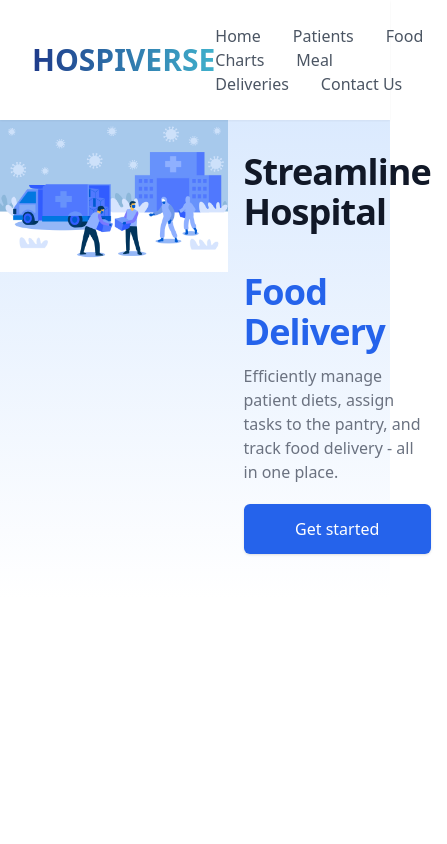
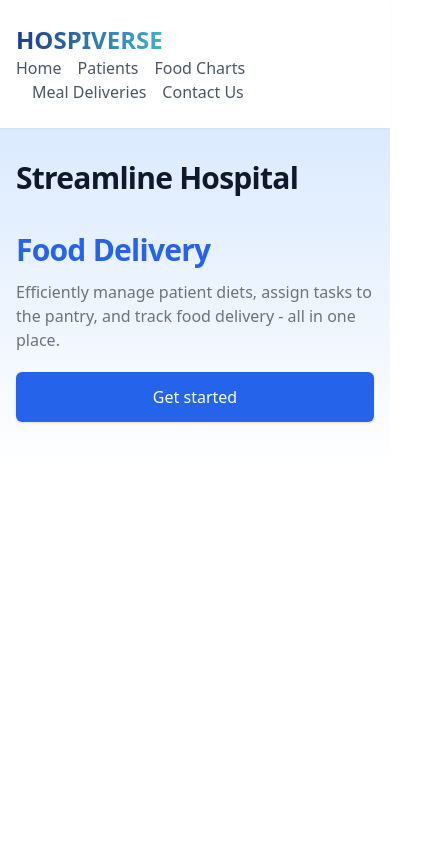
Before and after one commit to FaizanShaikhffx/Hospital_Food_Delivery_Management, a React (Vite) app in the folder frontend/: page /healthcare in a window 390 px wide. Shown: the top 844 px of the page, 447 px wide, since content can reach past the window. Built offline with nearby package versions, Linux system fonts and the light colour scheme; sample sign-in values are in the browser's storage.

Commit message:
fixing responsive issue in home page

```diff
--- a/frontend/src/components/HealthcarePage.jsx
+++ b/frontend/src/components/HealthcarePage.jsx
@@ -12,11 +12,11 @@ const HealthcarePage = () => {
 
   return (
     <div className="bg-white text-gray-800 min-h-screen bg-cover bg-center bg-fixed">
-      <header className="flex justify-between items-center px-8 py-6 bg-white/95 backdrop-blur-sm sticky top-0 z-50 shadow-sm">
-        <div className="text-3xl font-bold bg-gradient-to-r from-blue-900 to-[#40b1cc] bg-clip-text text-transparent">
+      <header className="flex flex-wrap justify-between items-center px-4 sm:px-8 py-6 bg-white/95 backdrop-blur-sm sticky top-0 z-50 shadow-sm">
+        <div className="text-2xl sm:text-3xl font-bold bg-gradient-to-r from-blue-900 to-[#40b1cc] bg-clip-text text-transparent">
           HOSPIVERSE
         </div>
-        <nav className="space-x-8">
+        <nav className="flex flex-wrap space-x-4 sm:space-x-8">
           <Link
             to="/healthcare"
             className="text-gray-600 font-medium hover:text-[#40b1cc] transition-colors duration-200"
@@ -49,10 +49,10 @@ const HealthcarePage = () => {
           </Link>
         </nav>
       </header>
-      <main className="relative flex  min-h-screen w-full mt-0">
-        <div className=" bg-gradient-to-b from-blue-100 to-white  w-full h-full">
+      <main className="relative flex min-h-screen w-full mt-0">
+        <div className="bg-gradient-to-b from-blue-100 to-white w-full h-full">
           <div className="flex h-full w-full">
-            <div className="flex-none w-7/12 h-full">
+            <div className="flex-none w-full xl:w-7/12 h-full hidden xl:block">
               <img
                 className="h-full w-full object-cover"
                 src="/hero_section.jpg"
@@ -62,11 +62,11 @@ const HealthcarePage = () => {
               />
             </div>
 
-            <div className="flex-grow flex text- flex-col justify-center px-4 sm:px-6 lg:px-8">
-              <div className="relative  z-10 pb-8 sm:pb-16 md:pb-20 lg:pb-28 xl:pb-32">
+            <div className="flex-grow flex flex-col justify-center px-4 sm:px-6 lg:px-8">
+              <div className="relative z-10 pb-8 sm:pb-16 md:pb-20 lg:pb-28 xl:pb-32">
                 <main className="sm:mt-12 md:mt-16 lg:mt-20 xl:mt-28">
                   <div className="sm:text-center justify-center lg:text-left">
-                    <h1 className="text-4xl pt-8 text-ce tracking-tight font-extrabold text-gray-900 sm:text-3xl md:text-5xl">
+                    <h1 className="text-3xl sm:text-4xl md:text-5xl pt-8 tracking-tight font-extrabold text-gray-900">
                       <span className="block xl:inline">
                         Streamline Hospital
                       </span>{" "}
@@ -88,8 +88,7 @@ const HealthcarePage = () => {
                           Get started
                         </button>
                       </div>
-                      <div className="mt-3 sm:mt-0 sm:ml-3">
-                      </div>
+                      <div className="mt-3 sm:mt-0 sm:ml-3"></div>
                     </div>
                   </div>
                 </main>
```
